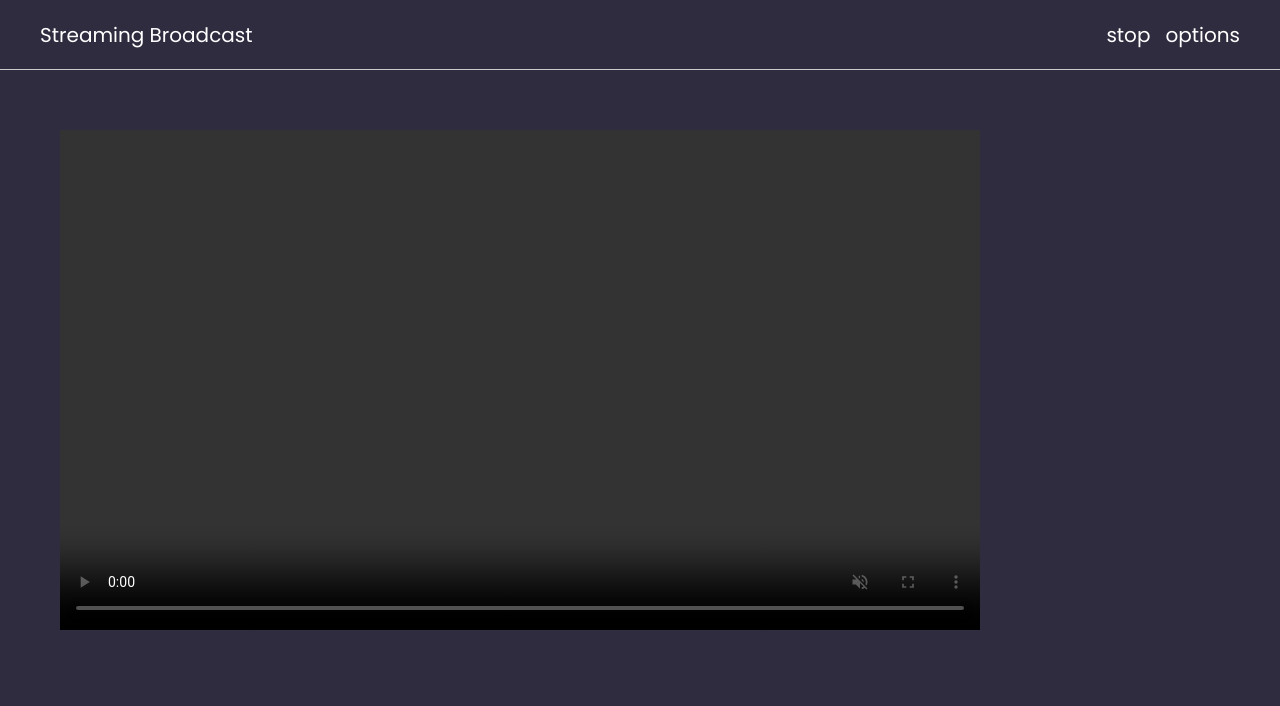
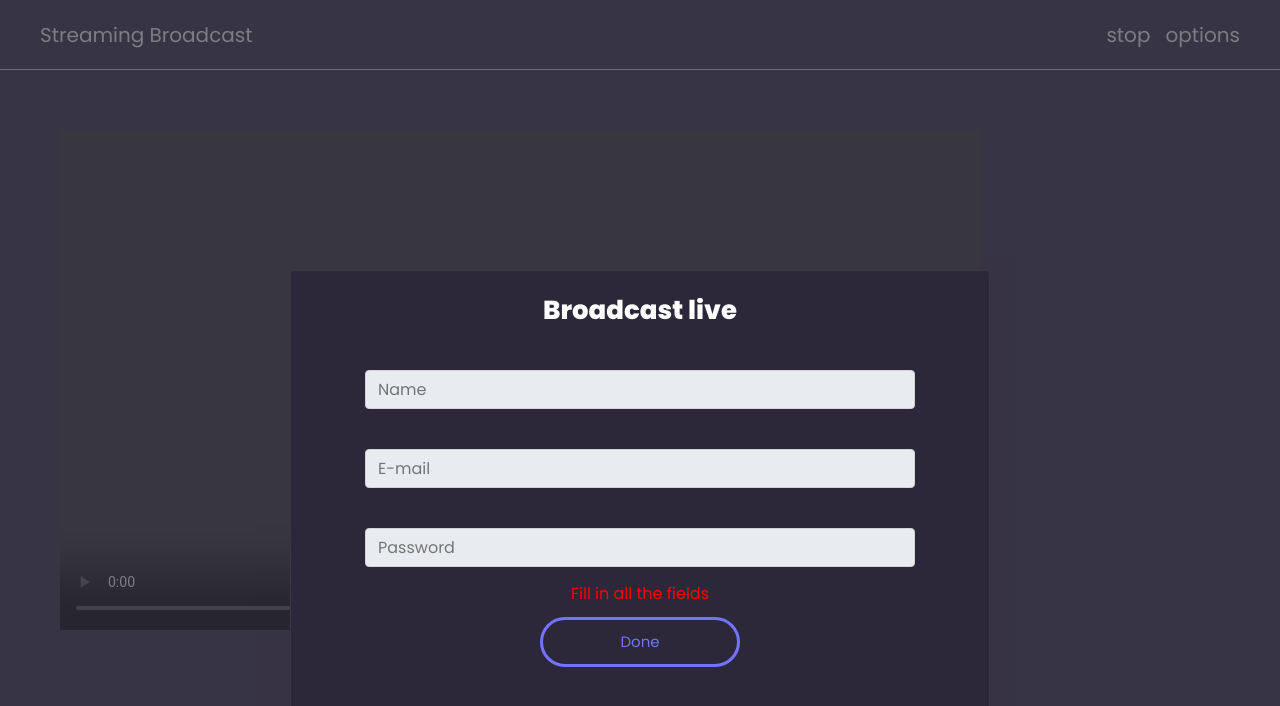
Before and after one commit to nelsonwenner/stream-live-system, a React (Create React App) app in the folder micro-live-streaming/frontend/: page /broadcast/1 in a window 1280 px wide. Both pictures are taken after a click on the button "Done". Shown: the top 706 px of the page. Built offline with nearby package versions, Linux system fonts and the light colour scheme; no server answers.

Commit message:
chore: add validations on bradcasterModal

```diff
--- a/micro-live-streaming/frontend/src/components/BroadcastModal/BroadcastModal.js
+++ b/micro-live-streaming/frontend/src/components/BroadcastModal/BroadcastModal.js
@@ -12,8 +12,12 @@ const BroadcastModal = ({open, onClose}) => {
   const [name, setName] = useState('');
   const [email, setEmail] = useState('');
   const [password, setPassword] = useState('');
+  const [error, setError] = useState('');
 
   const handlerClose = () => {
+    if (!name || !email || !password) {
+      return setError('Fill in all the fields');
+    }
     onClose({name, email, password});
   }
 
@@ -33,7 +37,7 @@ const BroadcastModal = ({open, onClose}) => {
             placeholder={'Name'}
             name={'name'}
             value={name}
-            onChange={(event) => setName(event.target.value)}
+            onChange={ (event) => setName(event.target.value) }
           />
 
           <CustomInput
@@ -42,7 +46,7 @@ const BroadcastModal = ({open, onClose}) => {
             placeholder={'E-mail'}
             name={'email'}
             value={email}
-            onChange={(event) => setEmail(event.target.value)}
+            onChange={ (event) => setEmail(event.target.value) }
           />
 
           <CustomInput
@@ -51,14 +55,22 @@ const BroadcastModal = ({open, onClose}) => {
             placeholder={'Password'}
             name={'password'}
             value={password}
-            onChange={(event) => setPassword(event.target.value)}
+            onChange={ (event) => setPassword(event.target.value) }
           />
+
+          {
+            error && (
+              <div className="error">
+                <p style={{color: 'red'}}>{ error }</p>
+              </div>
+            )
+          }
 
           <CustomButton
             typeBtn="button"
             className={'btn btn-outlined purple-btn'}
             children={'Done'}
-            onClick={handlerClose}
+            onClick={ handlerClose }
           />
         </div>
       </form>
--- a/micro-live-streaming/frontend/src/components/BroadcastModal/broadcast-modal.css
+++ b/micro-live-streaming/frontend/src/components/BroadcastModal/broadcast-modal.css
@@ -0,0 +1,31 @@
+.ReactModal__Content {
+  position: absolute;
+  width: 700px;
+  height: 450px;
+  margin-top: 230px;
+  left: 2.5rem;
+  right: 2.5rem;
+  bottom: 2.5rem;
+  overflow: auto;
+  border-radius: 4px;
+  border-color: rgb(59, 56, 69) !important;
+  outline: none;
+  margin-left: auto;
+  margin-right: auto;
+  background-color: #2C2839 !important;
+}
+
+.ReactModal__Overlay {
+  z-index: 99;
+  position: absolute;
+  left: 0;
+  right: 0;
+  top: 0;
+  bottom: 0;
+  background-color: rgba(59, 56, 69, 0.664) !important;
+}
+
+.error {
+  position: absolute;
+  top: 310px;
+}
--- a/micro-live-streaming/frontend/src/hooks/useBroadcast.js
+++ b/micro-live-streaming/frontend/src/hooks/useBroadcast.js
@@ -22,7 +22,7 @@ const useBroadcast = (data) => {
 
     socket.on('connect', () => {
 
-      //socket.emit('join', {slug: liveSlug});
+      socket.emit('join', {slug: liveSlug, password: password});
 
       socket.on('count-users', (count) => {
         setUserConnected(count);
--- a/micro-live-streaming/frontend/src/pages/Broadcast/broadcast.css
+++ b/micro-live-streaming/frontend/src/pages/Broadcast/broadcast.css
@@ -31,30 +31,3 @@ a {
   align-items: center;
   justify-content: center;
 }
-
-.ReactModal__Content {
-  position: absolute;
-  width: 700px;
-  height: 450px;
-  margin-top: 230px;
-  left: 2.5rem;
-  right: 2.5rem;
-  bottom: 2.5rem;
-  overflow: auto;
-  border-radius: 4px;
-  border-color: rgb(59, 56, 69) !important;
-  outline: none;
-  margin-left: auto;
-  margin-right: auto;
-  background-color: #2C2839 !important;
-}
-
-.ReactModal__Overlay {
-  z-index: 99;
-  position: absolute;
-  left: 0;
-  right: 0;
-  top: 0;
-  bottom: 0;
-  background-color: rgba(59, 56, 69, 0.664) !important;
-}
--- a/micro-live-streaming/frontend/src/pages/Broadcast/broadcast.js
+++ b/micro-live-streaming/frontend/src/pages/Broadcast/broadcast.js
@@ -4,23 +4,22 @@ import './broadcast.css';
 import ContainerVideo from '../../components/container-video/ContainerVideo';
 import BroadcastModal from '../../components/BroadcastModal/BroadcastModal';
 import NavBroadcast from '../../components/nav/NavBroadcast';
+import useBroadcast from '../../hooks/useBroadcast';
 import Modal from 'react-modal';
 
 Modal.setAppElement('body');
 
-const Broadcast = () => {
+const Broadcast = (props) => {
+  const { slug } = props.match.params;
   const [openBroadcasterDialog, setOpenBroadcasterDialog] = useState(true);
 
-  const [userInfo, setUserInfo] = useState({
-    name: "",
-    email: "",
-    password: "",
-    is_broadcaster: true
-  });
+  const [userInfo, setUserInfo] = useState({name: '', email: '', password: '', is_broadcaster: true});
 
+  const { usersConnected } = useBroadcast({start: userInfo.name !== '', liveSlug: slug })
+
+  console.log('Users Connected: ', usersConnected);
   return (
     <>
-      {console.log(userInfo)}
       <NavBroadcast />
       <ContainerVideo />
 
@@ -31,7 +30,6 @@ const Broadcast = () => {
           setOpenBroadcasterDialog(false)
         }}
       />
-
     </>
   )
 }
```
